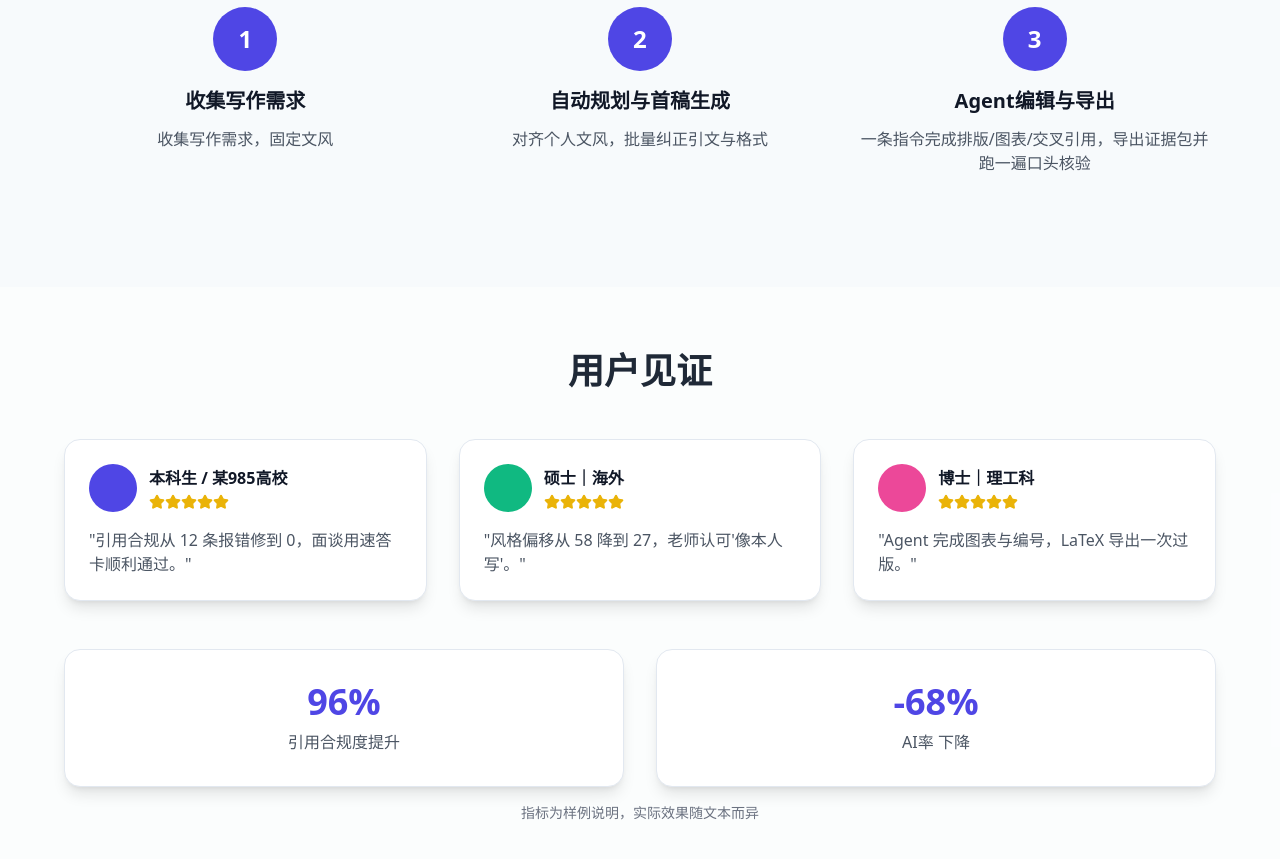
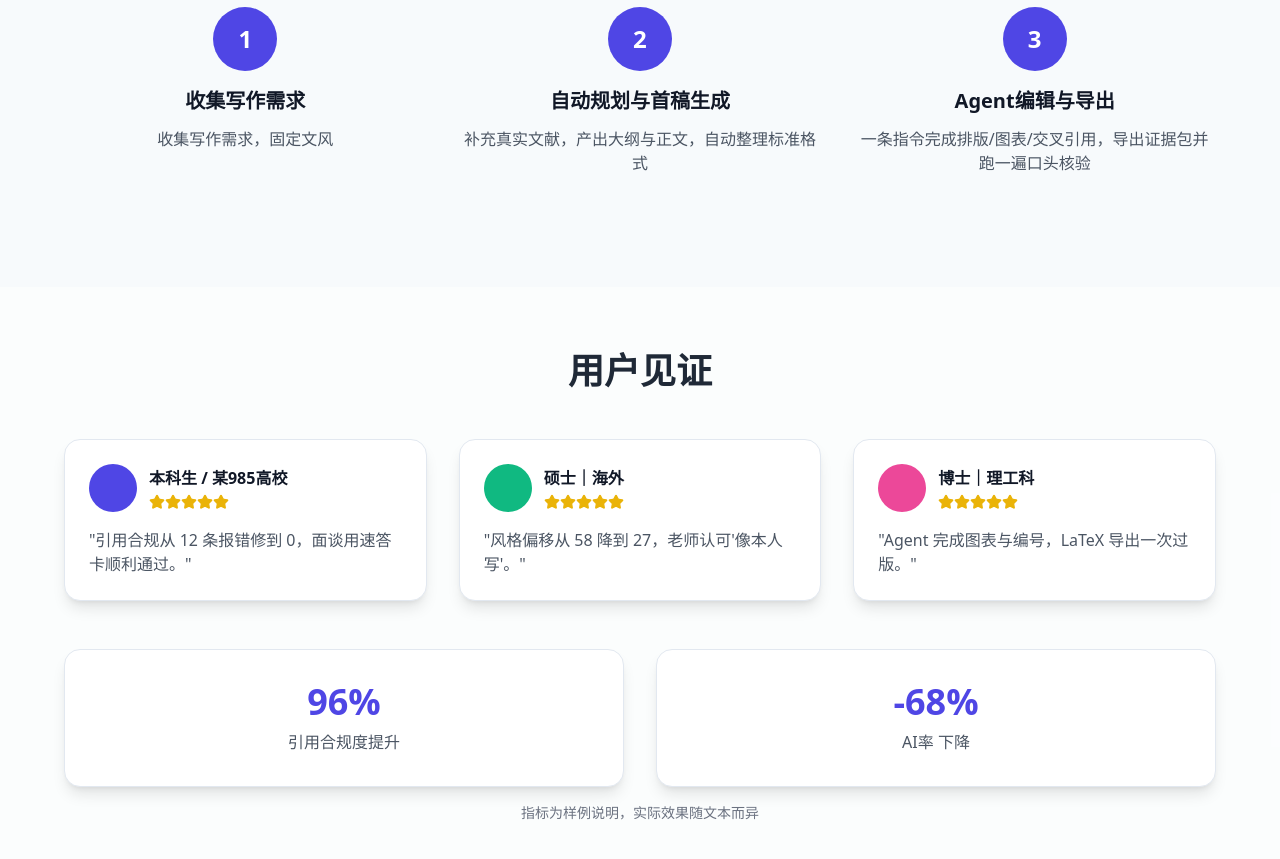
Before and after one commit to poer2023/CHANGE, a React (Vite) app: page /academic-proofwriting in a window 1280 px wide. Shown: the part 4080-4939 px from the top of the page. Built offline with nearby package versions, Linux system fonts and the light colour scheme.

Commit message:
Refactor: Update workflow description
Update the workflow description to "补充真实文献，产出大纲与正文，自动整理标准格式".

```diff
--- a/src/pages/AcademicProofWriting.tsx
+++ b/src/pages/AcademicProofWriting.tsx
@@ -669,7 +669,7 @@ const AcademicProofWriting = () => {
                 <div className="w-16 h-16 rounded-full flex items-center justify-center mx-auto mb-4 text-2xl font-bold text-white"
                      style={{ backgroundColor: '#4F46E5' }}>2</div>
                 <h3 className="text-xl font-semibold mb-3 text-gray-900">自动规划与首稿生成</h3>
-                <p className="text-gray-600">对齐个人文风，批量纠正引文与格式</p>
+                <p className="text-gray-600">补充真实文献，产出大纲与正文，自动整理标准格式</p>
               </div>
               <div className="text-center">
                 <div className="w-16 h-16 rounded-full flex items-center justify-center mx-auto mb-4 text-2xl font-bold text-white"
```
